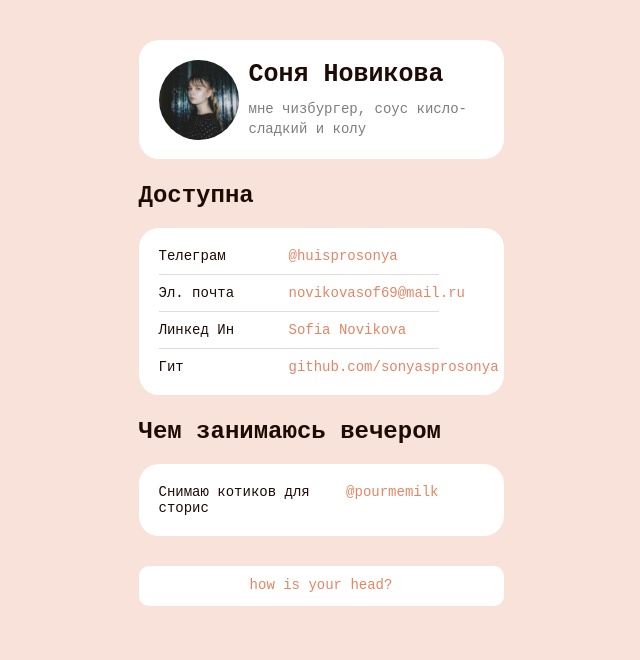
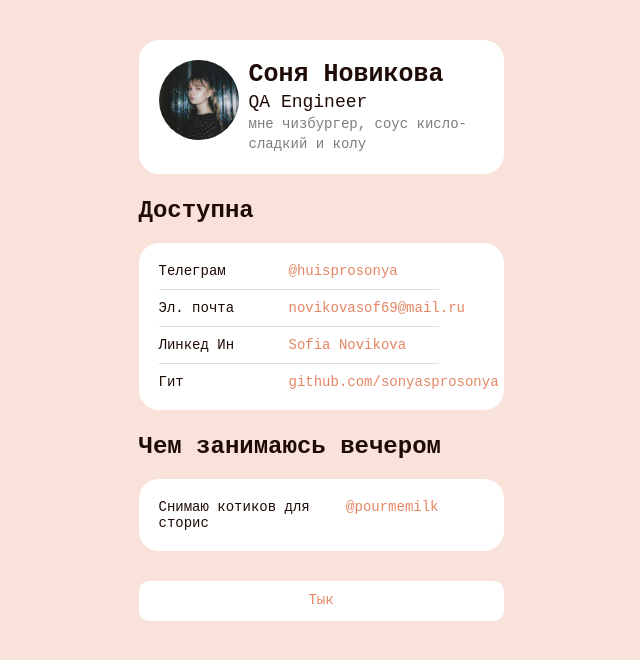
Before and after one commit to sonyasprosonya/sonyasprosonya.github.io, a plain HTML site: page index.html in a window 1280 px wide. Shown: the whole page, without its empty margins (319-959 px from the left). Drawn offline with Linux system fonts and the light colour scheme.

Commit message:
Измнения

```diff
--- a/index.html
+++ b/index.html
@@ -16,6 +16,7 @@
       <div>✨</div>
       </div>
       <h1 class="header__title">Соня Новикова</h1>
+      <h2 class="header__1subtitle"> QA Engineer</h2>
       <h3 class="header__subtitle">мне чизбургер, соус кисло-сладкий и колу</h3>
     </header>
     <main>
@@ -54,7 +55,7 @@
       </section>
     </main>
     <footer>
-      <button type = "button" class="button-link" href=""> how is your head? </button>
+      <button type = "button" class="button-link" href=""> Тык </button>
     </footer>
     <script type="text/javascript" src="js.js"></script>
   </body>
--- a/js.js
+++ b/js.js
@@ -3,5 +3,5 @@ const button = document.querySelector('button');
 
 /* Тут на кнопку навешиваем обрабочик, который ждёт клика и тогда запустит логику */
 button.addEventListener('click', function() {
-	alert('fine')
+	alert('Спасибо, что зашли посмотреть 🥹🫶')
 })
--- a/style.css
+++ b/style.css
@@ -40,10 +40,11 @@ body {
   display: grid;
   grid-template-areas:
     "img title"
+    "img subtitle1"
     "img subtitile";
   width: 365px;
   column-gap: 20px;
-  row-gap: 10px;
+  row-gap: 0px;
   border-radius: 20px;
   padding: 20px;
   background-color: var(--sectionbg);
@@ -63,6 +64,15 @@ body {
   line-height: 1.2;
   font-family: "Courier New";
   grid-area: title;
+  align-items: center;
+}
+
+.header__1subtitle {
+  font-weight: 400;
+  font-size: 18px;
+  line-height: 1.4;
+  margin: 0;
+  grid-area: subtitle1;
   align-items: center;
 }
 
```
